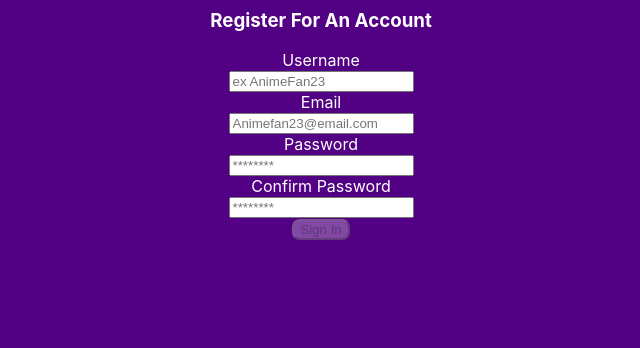
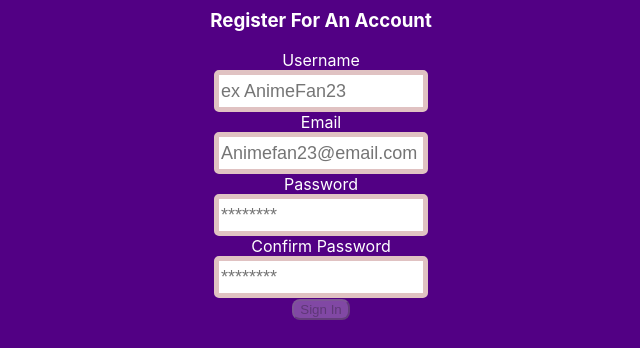
Before and after one commit to MarkRRyan/Mushi_Roll_Frontend, a React (Create React App) app: page /register in a window 1280 px wide. Shown: the part 284-632 px from the top of the page, without its empty margins (319-959 px from the left). Built offline with nearby package versions, Linux system fonts and the light colour scheme; no server answers.

Commit message:
pulling down marks pull

```diff
--- a/src/pages/Dashboard.js
+++ b/src/pages/Dashboard.js
@@ -7,13 +7,15 @@ import UserProfile from '../components/UserProfile.jsx';
 
 const Dashboard = ({ user, authenticated }) => {
 
+  const [postToList, setPostToList] = useState({
+
+  })
+
+
   const {watchlist} = useContext(ListContext)
   const {setWatchlist} = useContext(ListContext)
 
-
   let navigate = useNavigate()
-
-
 
 return (user && authenticated) ? (
   <div className="dashboard">
@@ -35,6 +37,8 @@ return (user && authenticated) ? (
     <div className='user-container'>
       <UserProfile
       />
+
+      THIS IS WHERE I'LL POST MY ROUTE
     </div>
   </div>
 ) : (
--- a/src/pages/Register.js
+++ b/src/pages/Register.js
@@ -46,7 +46,7 @@ const Register = () => {
               name="username"
               type="text"
               placeholder="ex AnimeFan23"
-              value={formValues.name}
+              value={formValues.username}
               required
             />
           </div>
--- a/src/styles/App.css
+++ b/src/styles/App.css
@@ -179,3 +179,12 @@ button {
 .user-list {
   border-top: 1px solid pink;
 }
+
+input {
+  width: 200px;
+  height: 30px;
+  border-radius: 5px;
+  border: 5px solid #e0c2c2;
+  color: #000000;
+  font-size: 18px;
+}
```
